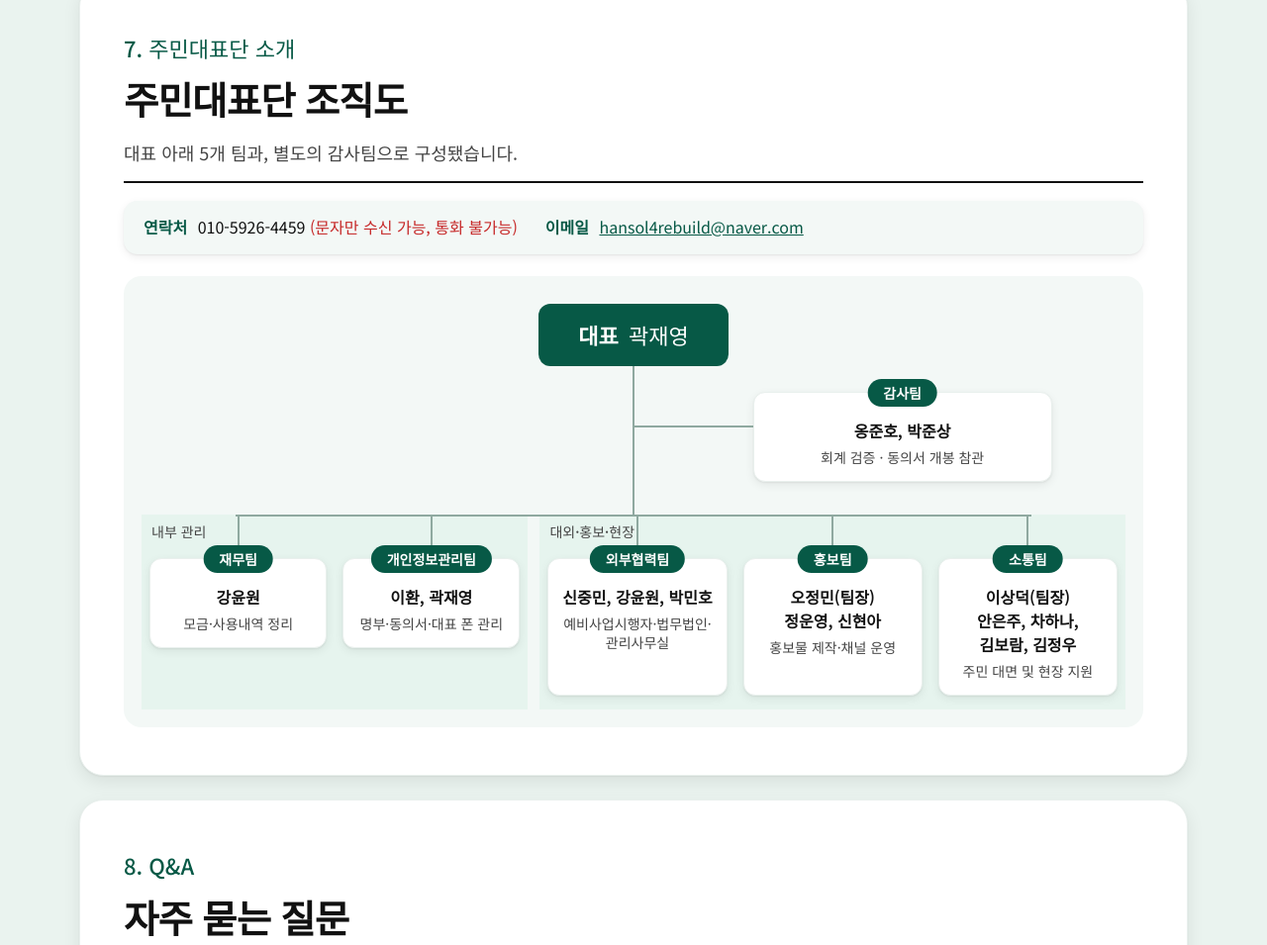
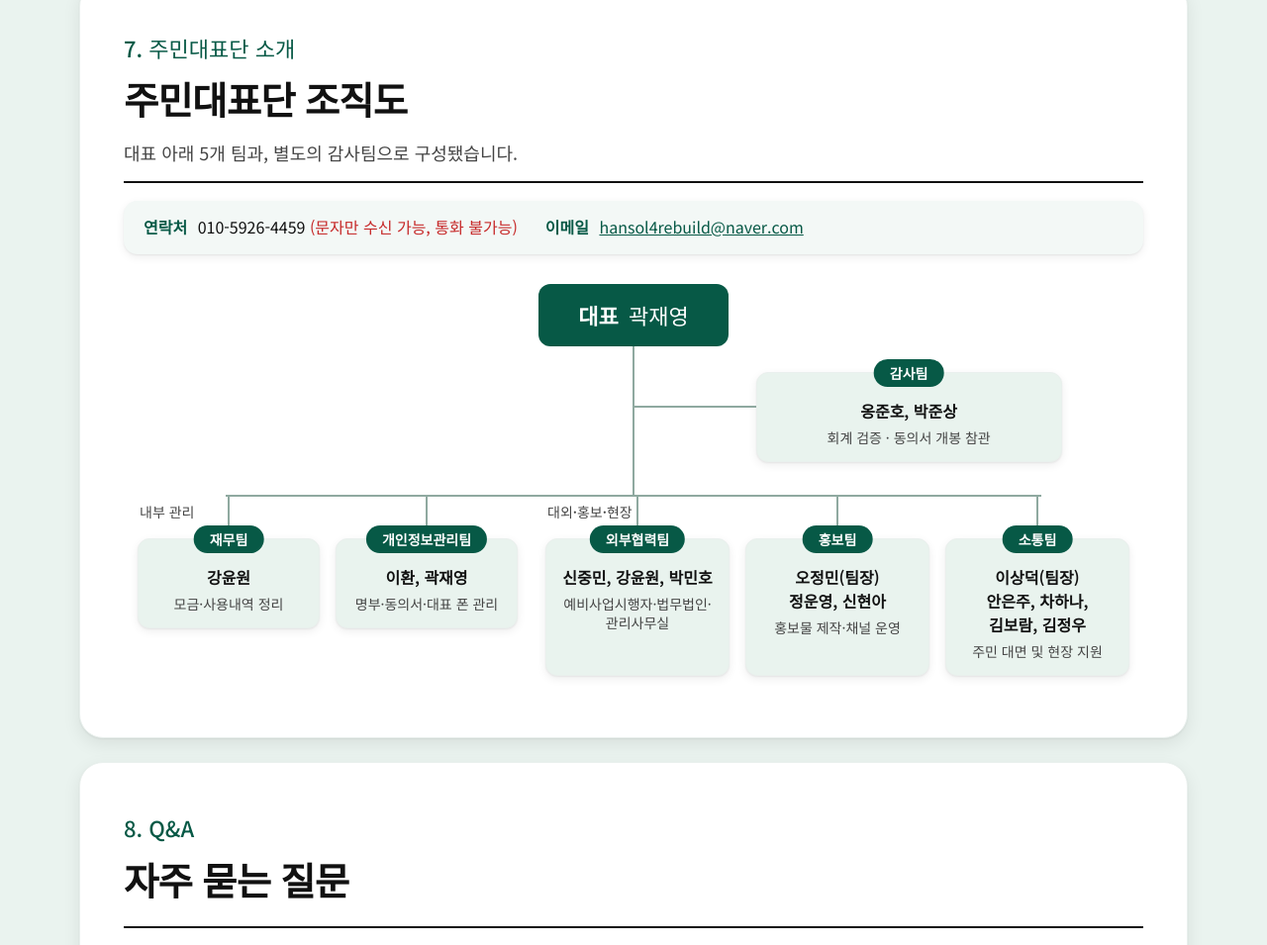
Before and after one commit to hansol4bundang/hansol4-home, a plain HTML site: page index.html in a window 1280 px wide. Shown: the part 5732-6687 px from the top of the page at 99% size. Drawn offline with Linux system fonts and the light colour scheme.

Commit message:
조직도 카드·카페 가입 단계 박스에 동일한 옅은 초록 적용, 조직도 바깥 배경은 흰색
Co-Authored-By: Claude Sonnet 5.5 <noreply@anthropic.com>

```diff
--- a/index.html
+++ b/index.html
@@ -1153,6 +1153,22 @@ html.menu-open { overflow: hidden; }
 #committee .t-grp { background: #E6F4EE; border-left-color: #F3F8F6; border-right-color: #F3F8F6; }
 #committee .t-card.aud { background: #FFFFFF; }
 @media (max-width: 900px) { #committee .tree { padding: 20px 12px; } #committee .t-grp { border: 0; } }
+
+/* 카페 가입 단계 박스: 옅은 초록 배경 */
+.flow li:not(.last) .fs { background: #E6F4EE; }
+
+/* 조직도·카페 단계 영역: 같은 옅은 초록 */
+:root { --area: #E9F3EE; }
+#committee .tree { background: var(--area); }
+#committee .t-grp { background: rgba(255, 255, 255, 0.55); border-left-color: var(--area); border-right-color: var(--area); }
+.flow li:not(.last) .fs { background: var(--area); }
+@media (max-width: 900px) { #committee .t-grp { border: 0; } }
+
+/* 조직도: 바깥 배경은 흰색, 카드(박스)에 옅은 초록 */
+#committee .tree { background: transparent; padding: 8px 0 0; }
+#committee .t-grp { background: transparent; border-left-color: transparent; border-right-color: transparent; }
+#committee .t-card, #committee .t-card.aud { background: var(--area); }
+#committee .t-lab { color: #444444; }
 </style>
 </head>
 <body>
```
